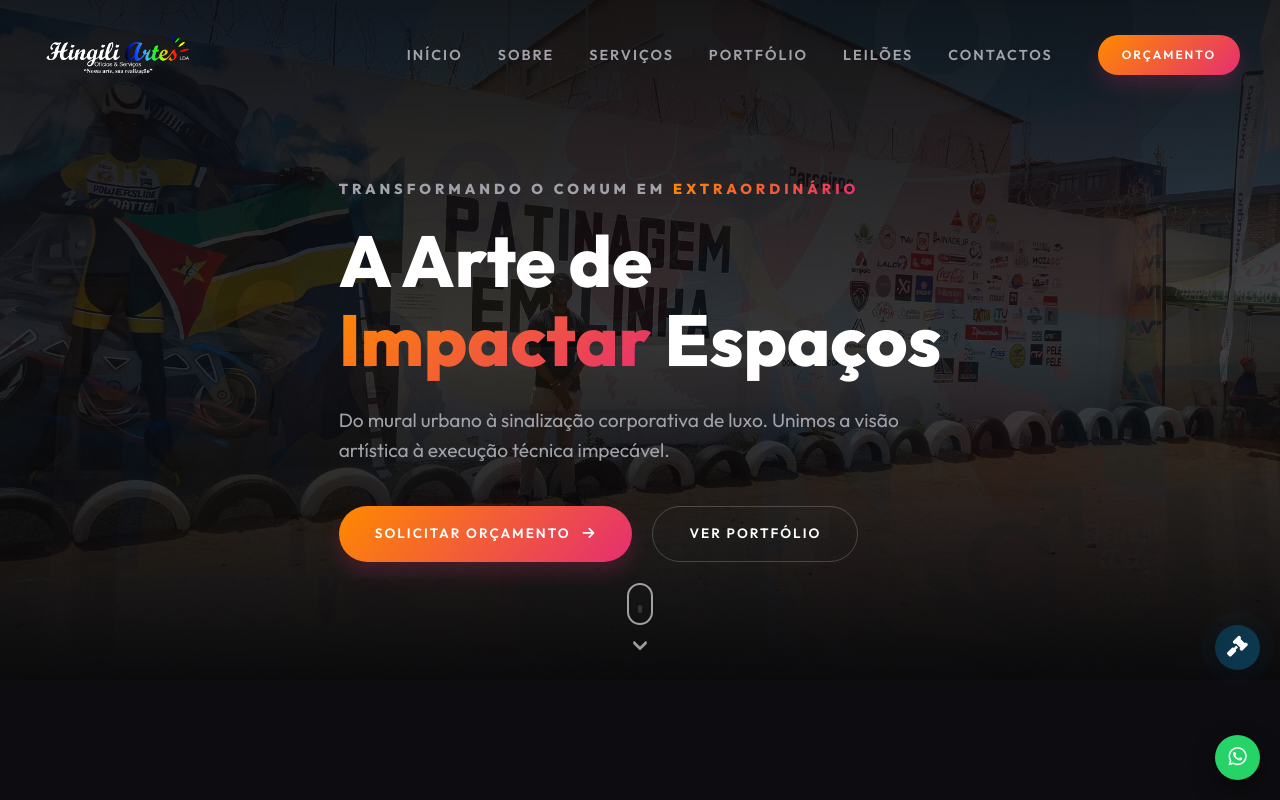
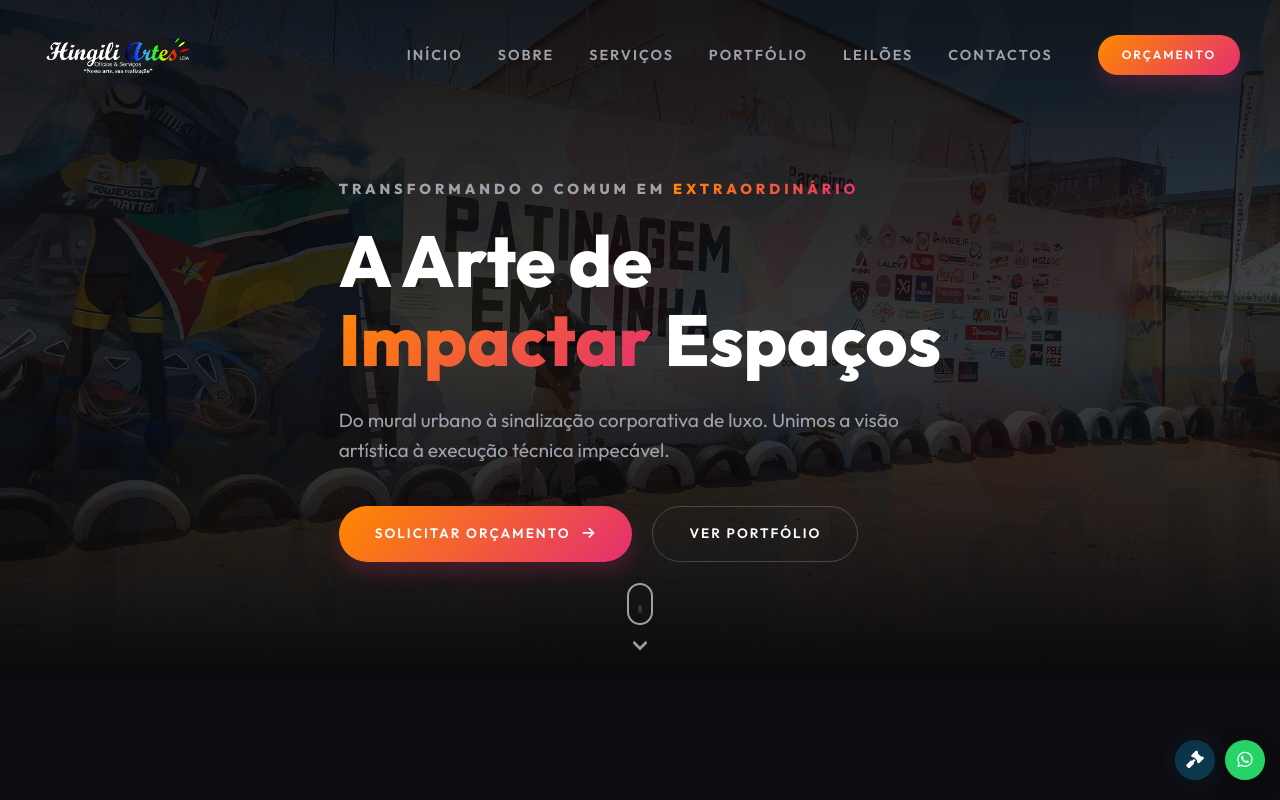
Before and after one commit to afonsoDomingos/hingiliarts, a Vue app in the folder frontend/: page / in a window 1280 px wide. Shown: the top 800 px of the page. Built offline with nearby package versions, Linux system fonts and the light colour scheme; no server answers; a web font is replaced by a local one.

Commit message:
fix: place floating buttons on same horizontal row, remove scroll-up arrow, reduce size

```diff
--- a/frontend/src/style.css
+++ b/frontend/src/style.css
@@ -794,31 +794,31 @@ img {
 
 /* ====== Floating Buttons ====== */
 .float-btn {
-    position: fixed;
-    right: 20px;
-    width: 45px;
-    height: 45px;
+    position: relative;
+    width: 40px;
+    height: 40px;
     border-radius: 50%;
     display: flex;
     align-items: center;
     justify-content: center;
-    font-size: 1.3rem;
+    font-size: 1.1rem;
     color: #fff;
-    box-shadow: 0 10px 25px rgba(0, 0, 0, 0.4);
+    box-shadow: 0 6px 20px rgba(0, 0, 0, 0.4);
     z-index: 2500;
     transition: var(--transition);
     border: none;
+    cursor: pointer;
+    text-decoration: none;
 }
 
 .float-auction {
-    bottom: 130px;
     background: var(--essence-glow);
     animation: pulse-glow 2s infinite;
 }
 
 .float-auction:hover {
-    transform: translateY(-5px) scale(1.1);
-    box-shadow: 0 15px 35px rgba(2, 132, 199, 0.4);
+    transform: translateY(-4px) scale(1.1);
+    box-shadow: 0 12px 28px rgba(2, 132, 199, 0.4);
 }
 
 @keyframes pulse-glow {
@@ -827,7 +827,7 @@ img {
     }
 
     70% {
-        box-shadow: 0 0 0 15px rgba(2, 132, 199, 0);
+        box-shadow: 0 0 0 12px rgba(2, 132, 199, 0);
     }
 
     100% {
@@ -836,32 +836,13 @@ img {
 }
 
 .float-whatsapp {
-    bottom: 20px;
     background-color: #25D366;
 }
 
 .float-whatsapp:hover {
     background-color: #1ebe5d;
-    transform: translateY(-5px) scale(1.05);
-    box-shadow: 0 15px 30px rgba(37, 211, 102, 0.4);
-}
-
-.float-scroll-up {
-    bottom: -100px;
-    background: var(--gradient-essence);
-    opacity: 0;
-    pointer-events: none;
-}
-
-.float-scroll-up.show {
-    bottom: 75px;
-    opacity: 1;
-    pointer-events: auto;
-}
-
-.float-scroll-up:hover {
-    transform: translateY(-5px);
-    box-shadow: 0 15px 30px rgba(2, 132, 199, 0.4);
+    transform: translateY(-4px) scale(1.05);
+    box-shadow: 0 12px 24px rgba(37, 211, 102, 0.4);
 }
 
 /* ====== Footer ====== */
--- a/frontend/src/views/LandingPage.vue
+++ b/frontend/src/views/LandingPage.vue
@@ -70,12 +70,6 @@
       <a href="https://wa.me/258844473620" target="_blank" class="float-btn float-whatsapp">
         <i class="fa-brands fa-whatsapp"></i>
       </a>
-      <button
-        :class="['float-btn float-scroll-up', { 'show': showScrollTop }]"
-        @click="scrollToTop"
-      >
-        <i class="fa-solid fa-arrow-up"></i>
-      </button>
     </div>
   </div>
 </template>
@@ -330,8 +324,12 @@ onUnmounted(() => {
 
 .floating-controls {
   position: fixed;
-  bottom: 0;
-  right: 0;
+  bottom: 20px;
+  right: 15px;
   z-index: 1500;
+  display: flex;
+  flex-direction: row;
+  align-items: center;
+  gap: 10px;
 }
 </style>
```
